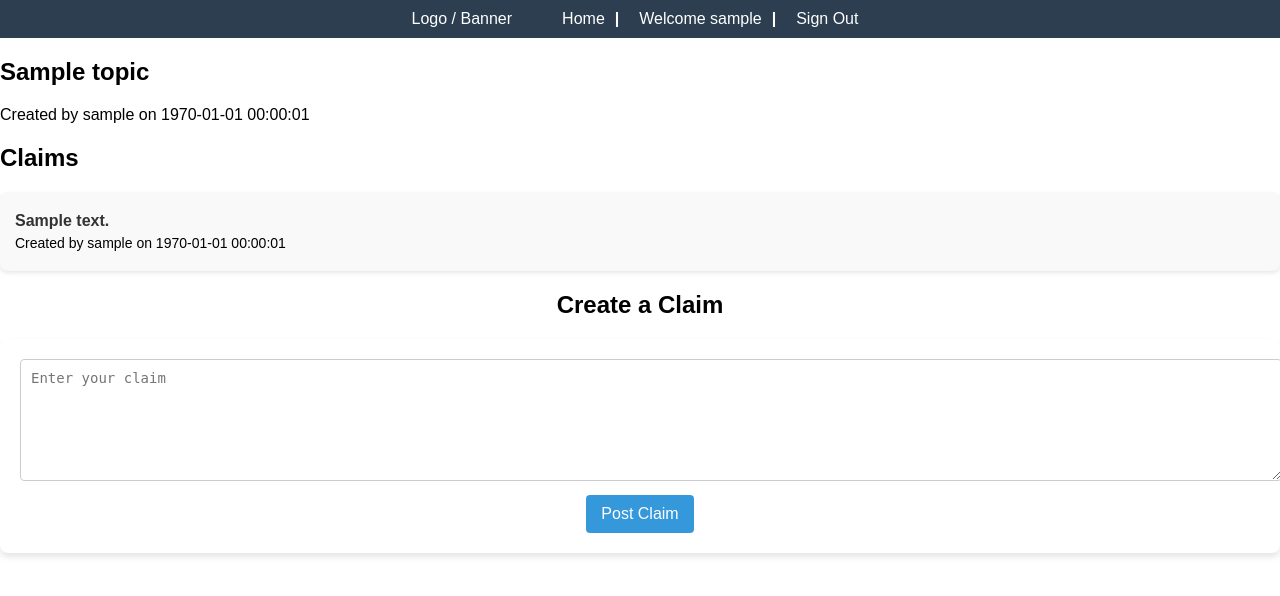
After one commit to charlie-rasberry/debate-forum, a Flask app: page /topic/1 in a window 1280 px wide. The commit adds this page. Shown: the top 596 px of the page. Run offline with Flask 3, Linux system fonts and the light colour scheme; the visitor is signed in with stand-in values (Sample User, id 1); tables that the repository leaves empty hold one stand-in row (values such as "Sample post").

Commit message:
Claims added, now doing replies.

```diff
--- a/app.py
+++ b/app.py
@@ -64,6 +64,78 @@ def home():
     print("Fetched topics from database:", topics_raw)  # Raw data from the database
     print("Processed topics for template:", topics)  # Processed list of dictionaries
     return render_template('home.html', last_visit=session.get('last_visit'), topics=topics)
+
+
+@app.route('/topic/<int:topic_id>', methods=['GET', 'POST'])
+def view_topic(topic_id):
+    # Handle creating a claim (POST request)
+    if request.method == 'POST':
+        if 'username' not in session:
+            flash('You must be logged in to add a claim.')
+            return redirect(url_for('login'))
+
+        # Get the claim text from the form
+        claim_text = request.form.get('claim_text')
+        current_time = int(datetime.datetime.now().timestamp())
+        user_id = session['user_id']
+
+        try:
+            # Insert the claim into the database
+            cursor.execute("""
+                INSERT INTO claim (topic, postingUser, creationTime, updateTime, text)
+                VALUES (?, ?, ?, ?, ?)
+            """, (topic_id, user_id, current_time, current_time, claim_text))
+            db.commit()
+            flash('Claim added successfully!')
+        except Error as e:
+            print(f"Error adding claim: {e}")
+            flash('An error occurred. Please try again.')
+
+        return redirect(url_for('view_topic', topic_id=topic_id))
+
+    # Fetch topic details (GET request)
+    topic = None
+    claims = []
+    try:
+        # Query the topic details
+        cursor.execute("""
+            SELECT topic.topicName, user.userName, topic.creationTime
+            FROM topic
+            JOIN user ON topic.postingUser = user.userID
+            WHERE topic.topicID = ?
+        """, (topic_id,))
+        topic_data = cursor.fetchone()
+        if topic_data:
+            topic = {
+                'topicName': topic_data[0],
+                'userName': topic_data[1],
+                'creationTime': datetime.datetime.fromtimestamp(topic_data[2]).strftime('%Y-%m-%d %H:%M:%S')
+            }
+
+        # Query the claims associated with the topic
+        cursor.execute("""
+            SELECT claim.claimID, claim.text, user.userName, claim.creationTime
+            FROM claim
+            JOIN user ON claim.postingUser = user.userID
+            WHERE claim.topic = ?
+            ORDER BY claim.creationTime DESC
+        """, (topic_id,))
+        claims_raw = cursor.fetchall()
+        claims = [
+            {
+                'claimID': claim[0],
+                'text': claim[1],
+                'userName': claim[2],
+                'creationTime': datetime.datetime.fromtimestamp(claim[3]).strftime('%Y-%m-%d %H:%M:%S')
+            } for claim in claims_raw
+        ]
+    except Error as e:
+        print(f"Error fetching topic or claims: {e}")
+        flash('An error occurred. Please try again.')
+
+    # Render the topic view template
+    return render_template('view_topic.html', topic=topic, claims=claims, topic_id=topic_id)
+
 
 @app.route('/signout')
 def signout():
@@ -146,7 +218,7 @@ def login():
 
 @app.route("/topic")
 def topic():
-    return render_template('topic.html')
+    return render_template('view_topic.html')
 
 @app.route("/claim")
 def claim():
--- a/static/style.css
+++ b/static/style.css
@@ -214,3 +214,66 @@ header nav .actions button:hover {
     font-size: 16px;
     color: #333;
 }
+
+/* Claims Section (inherits styles similar to Topics) */
+#claims ul {
+    list-style-type: none;
+    padding: 0;
+}
+
+#claims ul li {
+    background: #f9f9f9;
+    padding: 15px;
+    margin-bottom: 10px;
+    border-radius: 8px;
+    box-shadow: 0 2px 4px rgba(0, 0, 0, 0.1);
+}
+
+#claims ul li p {
+    margin: 5px 0;
+    font-size: 14px;
+}
+
+#claims ul li p strong {
+    font-size: 16px;
+    color: #333;
+}
+
+/* Create Claim Section (similar to Create Topic Section) */
+#create-claim {
+    margin: 20px 0;
+    text-align: center;
+}
+
+#create-claim form {
+    margin-top: 15px;
+    background: white;
+    padding: 20px;
+    border-radius: 8px;
+    box-shadow: 0 4px 6px rgba(0, 0, 0, 0.1);
+}
+
+#create-claim form textarea {
+    width: 100%;
+    height: 100px;
+    margin-bottom: 10px;
+    padding: 10px;
+    border: 1px solid #ccc;
+    border-radius: 4px;
+    font-size: 14px;
+    resize: vertical; /* Allow vertical resizing */
+}
+
+#create-claim form input[type="submit"] {
+    background-color: #3498db; /* Bright blue */
+    color: white;
+    border: none;
+    padding: 10px 15px;
+    font-size: 16px;
+    border-radius: 4px;
+    cursor: pointer;
+}
+
+#create-claim form input[type="submit"]:hover {
+    background-color: #2980b9; /* Darker blue on hover */
+}
--- a/templates/home.html
+++ b/templates/home.html
@@ -54,7 +54,7 @@
         {% if topics %}
             {% for topic in topics %}
                 <li>
-                    <p><strong>{{ topic['topicName'] }}</strong></p>
+                    <p><strong><a href="{{ url_for('view_topic', topic_id=topic['topicID']) }}">{{ topic['topicName'] }}</a></strong></p>
                     <p>Created by {{ topic['userName'] }} on {{ topic['creationTime'] }}</p>
                 </li>
             {% endfor %}
@@ -64,6 +64,7 @@
     </ul>
 </section>
 
+
     </main>
 </body>
 </html>
--- /dev/null
+++ b/templates/view_topic.html
@@ -0,0 +1,63 @@
+<!DOCTYPE html>
+<html lang="en">
+<head>
+    <meta charset="UTF-8">
+    <meta name="viewport" content="width=device-width, initial-scale=1.0">
+    <title>{{ topic['topicName'] }}</title>
+    <link rel="stylesheet" href="/static/style.css">
+</head>
+<body>
+    <header>
+        <nav>
+            <span class="logo">Logo / Banner</span>
+            <ol>
+                <li><a href="{{ url_for('home') }}">Home</a></li>
+                {% if session.get('username') %}
+                    <li>Welcome {{ session['username'] }}</li>
+                    <li><a href="{{ url_for('signout') }}">Sign Out</a></li>
+                {% else %}
+                    <li><a href="{{ url_for('login') }}">Login</a></li>
+                    <li><a href="{{ url_for('register') }}">Register</a></li>
+                {% endif %}
+            </ol>
+        </nav>
+    </header>
+    <main>
+        <!-- Topic Details -->
+        <section id="topic-details">
+            <h2>{{ topic['topicName'] }}</h2>
+            <p>Created by {{ topic['userName'] }} on {{ topic['creationTime'] }}</p>
+        </section>
+
+        <!-- Claims Section -->
+        <section id="claims">
+            <h2>Claims</h2>
+            <ul>
+                {% if claims %}
+                    {% for claim in claims %}
+                        <li>
+                            <p><strong>{{ claim['text'] }}</strong></p>
+                            <p>Created by {{ claim['userName'] }} on {{ claim['creationTime'] }}</p>
+                        </li>
+                    {% endfor %}
+                {% else %}
+                    <p>No claims yet.</p>
+                {% endif %}
+            </ul>
+        </section>
+
+        <!-- Create Claim Form -->
+        {% if session.get('username') %}
+        <section id="create-claim">
+            <h2>Create a Claim</h2>
+            <form method="post" action="/topic/{{ topic_id }}">
+                <textarea name="claim_text" placeholder="Enter your claim" required></textarea>
+                <input type="submit" value="Post Claim">
+            </form>
+        </section>
+        {% else %}
+            <p>Please <a href="{{ url_for('login') }}">log in</a> to create a claim.</p>
+        {% endif %}
+    </main>
+</body>
+</html>
```
Also changed, not shown: templates/topic.html (deleted, +0 -12 lines).
